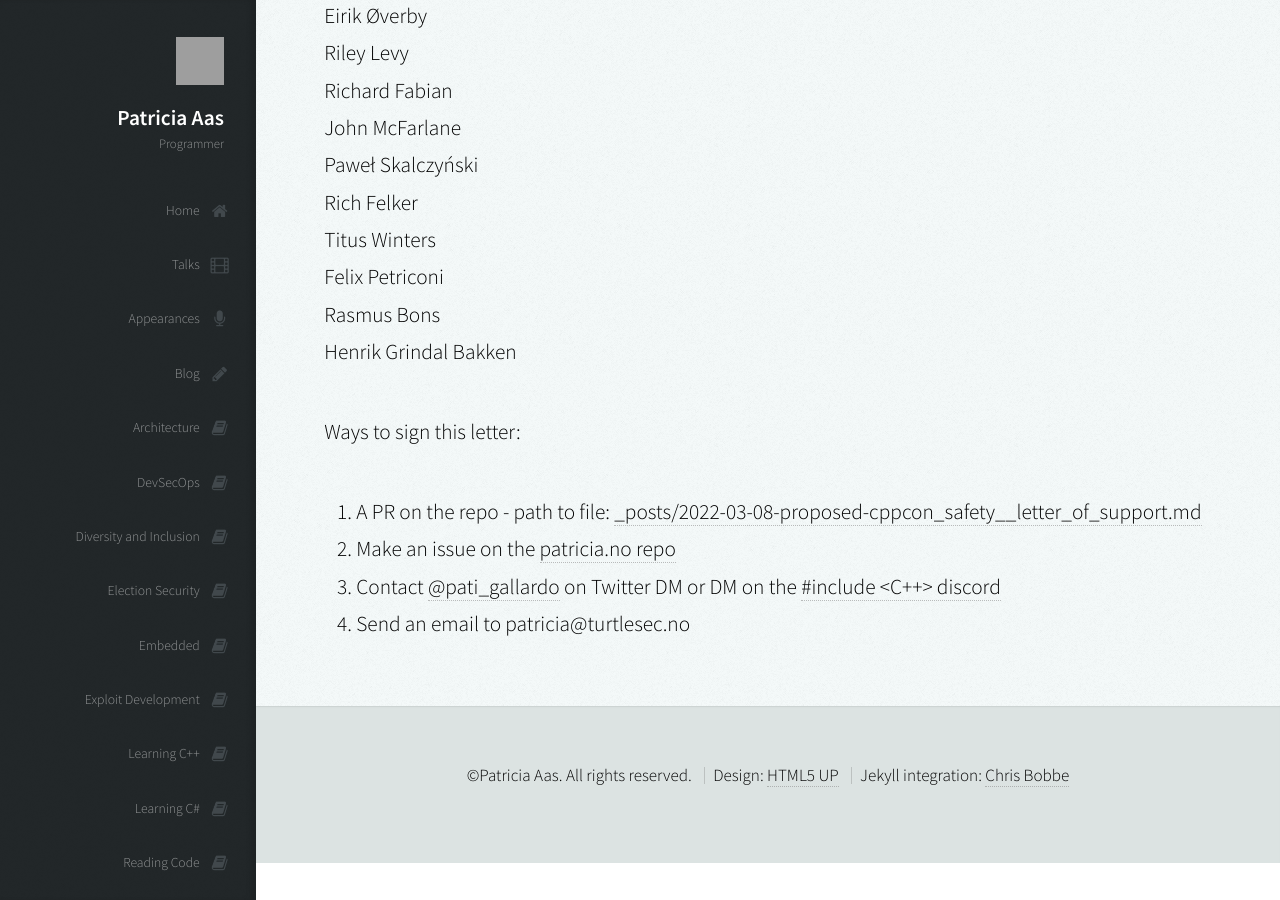
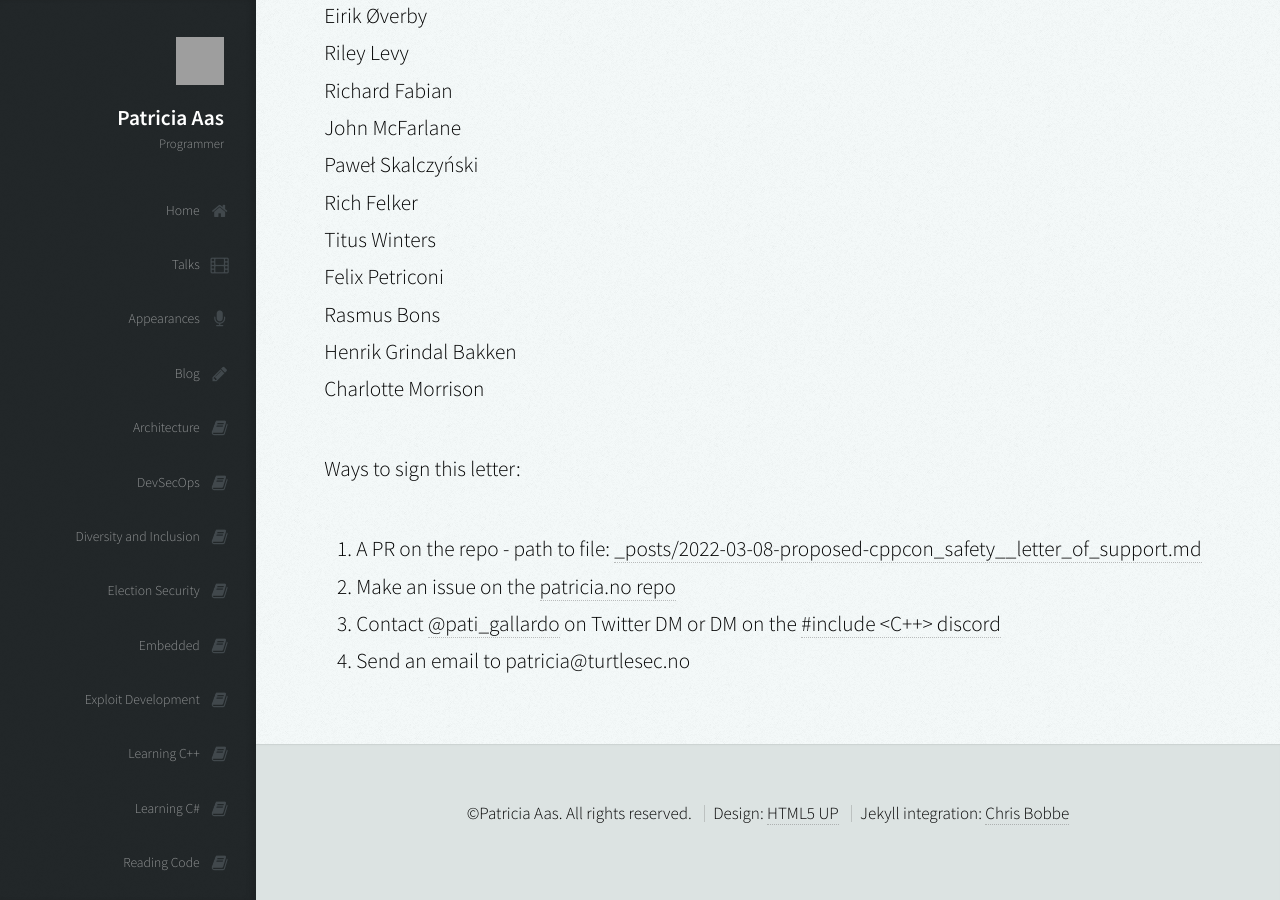
Before and after one commit to patricia-gallardo/patricia-gallardo.github.io, a Jekyll site: the page built from _posts/2022-03-08-proposed-cppcon_safety__letter_of_support.md, in a window 1280 px wide and 900 px high, scrolled down 2760 px. Built offline with Jekyll 4.4.1, drawn with Linux system fonts in a browser that asks for light colours; nearby versions of some CDN libraries; grey boxes are pictures that could not be loaded.

Commit message:
Update 2022-03-08-proposed-cppcon_safety__letter_of_support.md

```diff
--- a/_posts/2022-03-08-proposed-cppcon_safety__letter_of_support.md
+++ b/_posts/2022-03-08-proposed-cppcon_safety__letter_of_support.md
@@ -82,6 +82,7 @@ Titus Winters <br>
 Felix Petriconi <br>
 Rasmus Bons <br>
 Henrik Grindal Bakken <br>
+Charlotte Morrison <br>
 
 Ways to sign this letter:
 1. A PR on the repo - path to file: [_posts/2022-03-08-proposed-cppcon_safety__letter_of_support.md][4]
```
